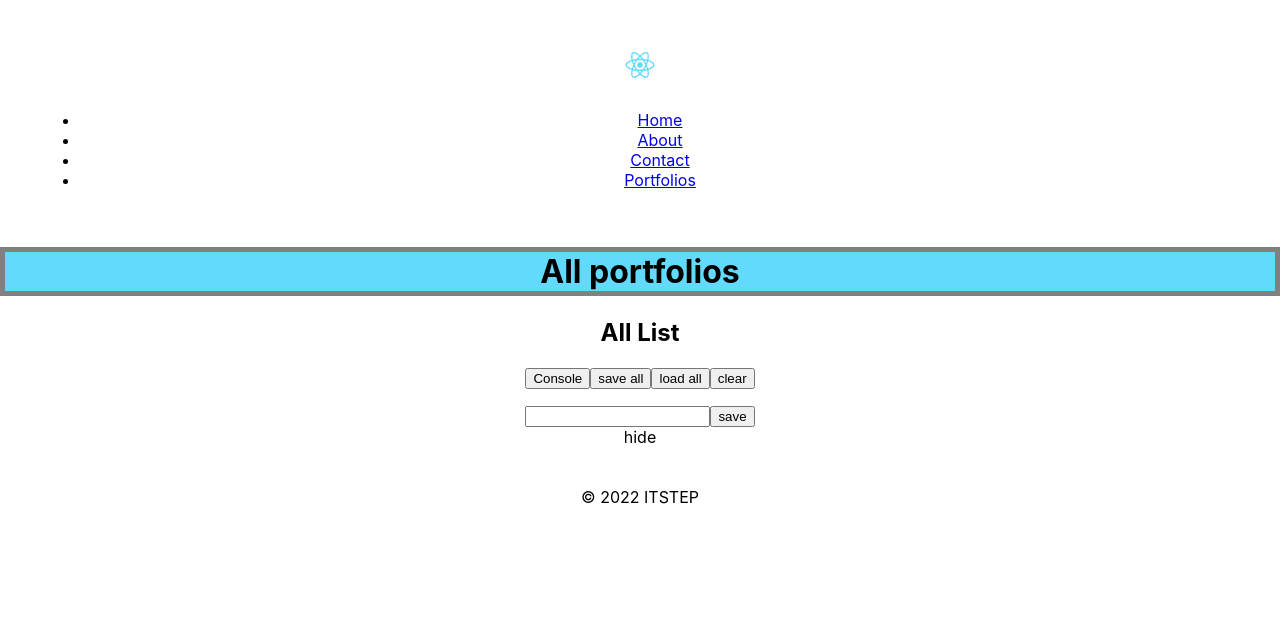
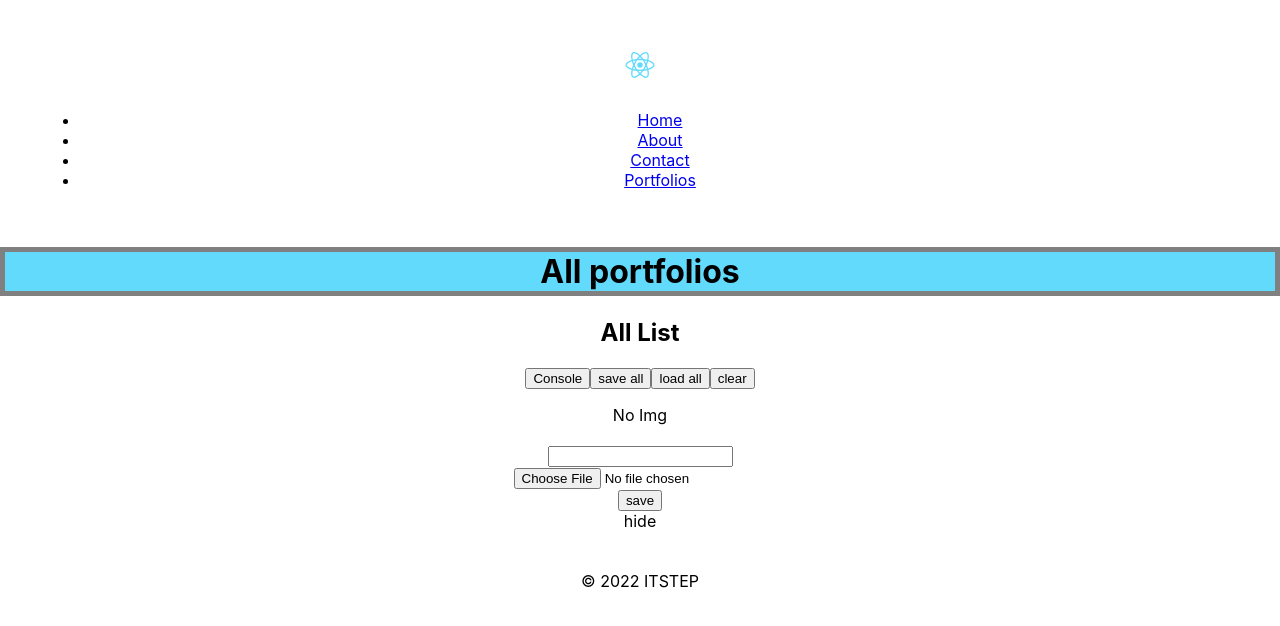
Before and after one commit to IsypMykhailo/NodeJS, a React (Create React App) app in the folder 07_jsFrameworks/my-react/: page /portfolios in a window 1280 px wide. Both pictures are taken after a click on the element "show". Shown: the top 626 px of the page. Built offline with nearby package versions, Linux system fonts and the light colour scheme.

Commit message:
reactProxy

```diff
--- a/07_jsFrameworks/my-react/package.json
+++ b/07_jsFrameworks/my-react/package.json
@@ -2,6 +2,7 @@
   "name": "my-react",
   "version": "0.1.0",
   "private": true,
+  "proxy": "http://localhost:4000",
   "dependencies": {
     "@testing-library/jest-dom": "^5.16.4",
     "@testing-library/react": "^13.1.1",
--- a/07_jsFrameworks/my-react/src/components/portfolio/list/PortfolioListCreateItem.js
+++ b/07_jsFrameworks/my-react/src/components/portfolio/list/PortfolioListCreateItem.js
@@ -11,6 +11,29 @@
         this.changeVisible = this.changeVisible.bind(this);
         this.onSave = this.onSave.bind(this);
         this.onInputChange = this.onInputChange.bind(this);
+        this.onUploadFile = this.onUploadFile.bind(this);
+        this.saveDataFile = this.saveDataFile.bind(this);
+    }
+
+    saveDataFile(data){
+        const state = this.state;
+        state.portfolio['imgBlob'] = data;
+        this.setState(state);
+    }
+
+    onUploadFile(ev){
+        if(FileReader){
+            let fileReader = new FileReader();
+            const save = this.saveDataFile;
+            fileReader.onload = function(){
+                console.log('Load');
+                save(fileReader.result);
+            }
+            fileReader.onerror = function(err){
+                console.log(err);
+            }
+            fileReader.readAsDataURL(ev.target.files[0]);
+        }
     }
 
     changeVisible(){
@@ -38,9 +61,16 @@
         if(!this.state.isVisible) return (
             <div onClick={this.changeVisible}> show </div>
         )
+        let img;
+        if(this.state.portfolio.imgBlob)
+            img = (<img src={this.state.portfolio.imgBlob} alt="PortfolioImg" width="150px"/>)
+        else
+            img=(<div>No Img</div>)
         return(
             <div>
-                <input type="text" name="name" onChange={this.onInputChange}/>
+                {img}<br/>
+                <input type="text" name="name" onChange={this.onInputChange}/><br/>
+                <input type="file" name="imgBlob" onChange={this.onUploadFile}/><br/>
                 <input type="button" value="save" onClick={this.onSave}/>
                 <div onClick={this.changeVisible}> hide </div>
             </div>
--- a/07_jsFrameworks/my-react/src/components/portfolio/list/PortfolioListItem.js
+++ b/07_jsFrameworks/my-react/src/components/portfolio/list/PortfolioListItem.js
@@ -42,9 +42,15 @@
 
     render() {
         if(this.state.isEdit) return this.renderEdit()
+        let img;
+        if(this.state.portfolio.imgBlob)
+            img = (<img src={this.state.portfolio.imgBlob} alt="PortfolioImg" width="150px"/>)
+        else
+            img=(<div>No Img</div>)
         return (
             <div>
                 <h2> {this.props.portfolio.name} </h2>
+                {img}<br/>
                 <input type='button' onClick={this.onChangeEdit} value="Edit"/>
             </div>
         )
```
Also changed, not shown: 1 other file (tests, documents, lock files or other folders).
